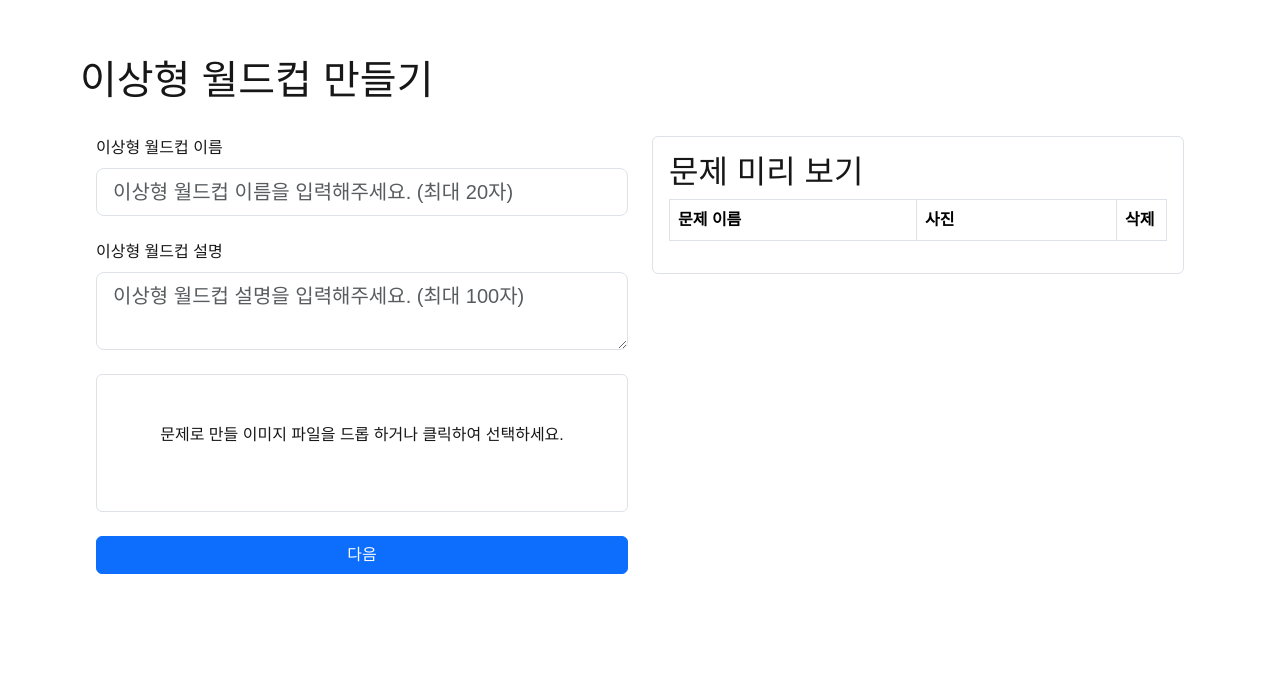
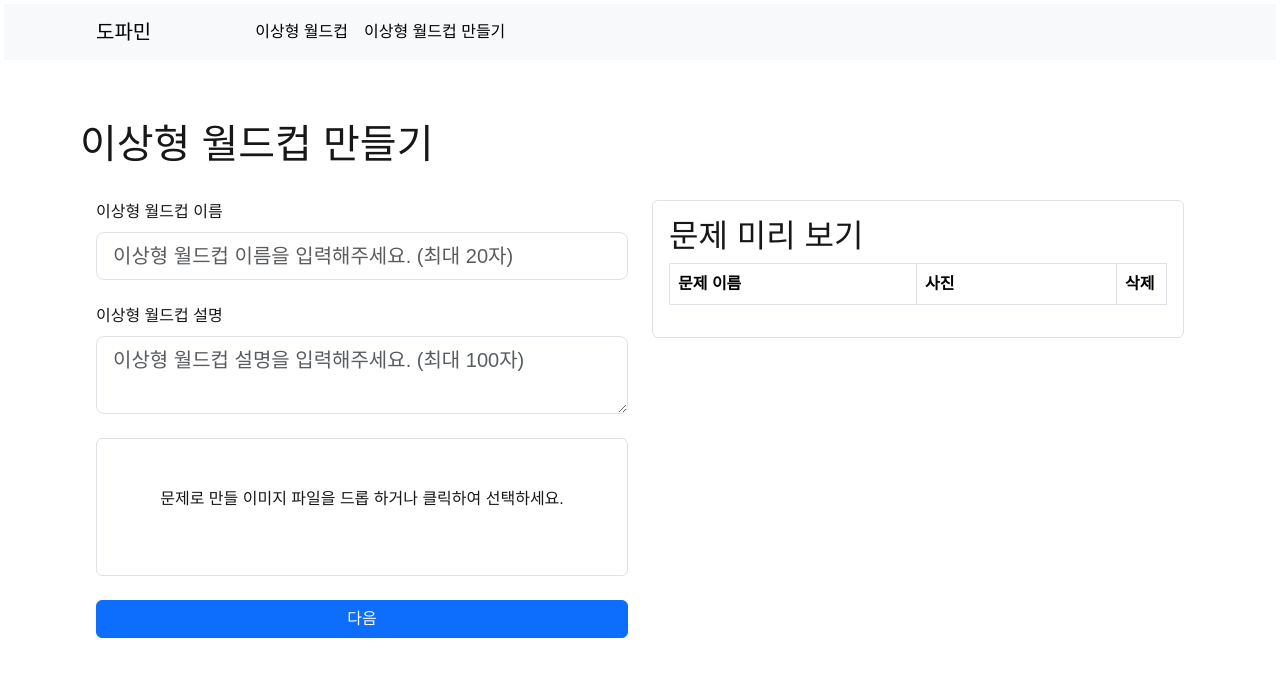
Before and after one commit to PDA-6th-mini/pda-worldcup-ui, a Next.js app: page /problems/create in a window 1280 px wide. Shown: the top 676 px of the page. Built offline with nearby package versions, Linux system fonts and the light colour scheme.

Commit message:
#25 navbar 제작

```diff
--- a/src/app/layout.tsx
+++ b/src/app/layout.tsx
@@ -1,5 +1,6 @@
 import type { Metadata } from 'next';
 import { Geist, Geist_Mono } from 'next/font/google';
+import Navbar from '@/components/layouts/Navbar';
 
 import 'bootstrap/dist/css/bootstrap.min.css';
 import './globals.css';
@@ -29,6 +30,7 @@ export default function RootLayout({
 			<body
 				className={`${geistSans.variable} ${geistMono.variable} antialiased`}
 			>
+				<Navbar />
 				{children}
 			</body>
 		</html>
--- a/src/components/GameScreen/MatchView.client.tsx
+++ b/src/components/GameScreen/MatchView.client.tsx
@@ -101,6 +101,7 @@ export default function MatchViewClient({
 								className="shadow"
 							/>
 						</div>
+						<br />
 						<div
 							className={`match-text mt-2 fs-5 fw-semibold ${
 								selected === 'left' ? 'selected' : ''
@@ -133,6 +134,7 @@ export default function MatchViewClient({
 								className="shadow"
 							/>
 						</div>
+						<br />
 						<div
 							className={`match-text mt-2 fs-5 fw-semibold ${
 								selected === 'right' ? 'selected' : ''
--- /dev/null
+++ b/src/components/layouts/Navbar/Navber.client.tsx
@@ -0,0 +1,71 @@
+'use client';
+
+import Link from 'next/link';
+import Container from 'react-bootstrap/Container';
+import Nav from 'react-bootstrap/Nav';
+import Navbar from 'react-bootstrap/Navbar';
+import Offcanvas from 'react-bootstrap/Offcanvas';
+
+type NavItem = {
+	url: string;
+	title: string;
+};
+
+const navItems = [
+	{
+		url: '/',
+		title: '이상형 월드컵',
+	},
+	{
+		url: '/problems/create',
+		title: '이상형 월드컵 만들기 ',
+	},
+];
+
+export default function NavBarClient() {
+	return (
+		<>
+			{['lg'].map((expand) => (
+				<Navbar key={expand} expand={expand} className="bg-body-tertiary m-1">
+					<Container fluid>
+						<Navbar.Brand
+							style={{ paddingLeft: '4em', paddingRight: '4em' }}
+							href="#"
+						>
+							도파민
+						</Navbar.Brand>
+						<Navbar.Toggle aria-controls={`offcanvasNavbar-expand-${expand}`} />
+						<Navbar.Offcanvas
+							id={`offcanvasNavbar-expand-${expand}`}
+							aria-labelledby={`offcanvasNavbarLabel-expand-${expand}`}
+							placement="end"
+						>
+							<Offcanvas.Header closeButton>
+								<Offcanvas.Title id={`offcanvasNavbarLabel-expand-${expand}`}>
+									Offcanvas
+								</Offcanvas.Title>
+							</Offcanvas.Header>
+							<Offcanvas.Body>
+								<Nav className="justify-content-start flex-grow-1 pe-3 ">
+									{navItems.map((item, idx) => {
+										return (
+											<Link
+												key={item.url}
+												href={item.url}
+												style={{ textDecoration: 'none' }}
+											>
+												<Nav.Link as="div" className="text-black">
+													{item.title}
+												</Nav.Link>
+											</Link>
+										);
+									})}
+								</Nav>
+							</Offcanvas.Body>
+						</Navbar.Offcanvas>
+					</Container>
+				</Navbar>
+			))}
+		</>
+	);
+}
--- /dev/null
+++ b/src/components/layouts/Navbar/Navber.tsx
@@ -0,0 +1,5 @@
+import NavBarClient from './Navber.client';
+
+export default function Navbar() {
+	return <NavBarClient />;
+}
--- /dev/null
+++ b/src/components/layouts/Navbar/index.ts
@@ -0,0 +1 @@
+export { default } from './Navber';
--- a/src/containers/[problemId]/GameScreen.tsx
+++ b/src/containers/[problemId]/GameScreen.tsx
@@ -15,7 +15,7 @@ export default async function GameScreenContainer({
 
 	return (
 		<div className="bg-black w-100 min-vh-100 d-flex align-items-center justify-content-center">
-			<Container className="bg-black text-white d-flex flex-column align-items-center justify-content-start pt-4 m-0 p-0">
+			<Container className="bg-black text-white d-flex flex-column align-items-center justify-content-start pt-4 m-0 p-0 pb-5">
 				{/* 상단 타이틀 */}
 				<Row className="text-center mb-4">
 					<Col>
```
Also changed, not shown: public/images/도트 픽시스.webp (added).
